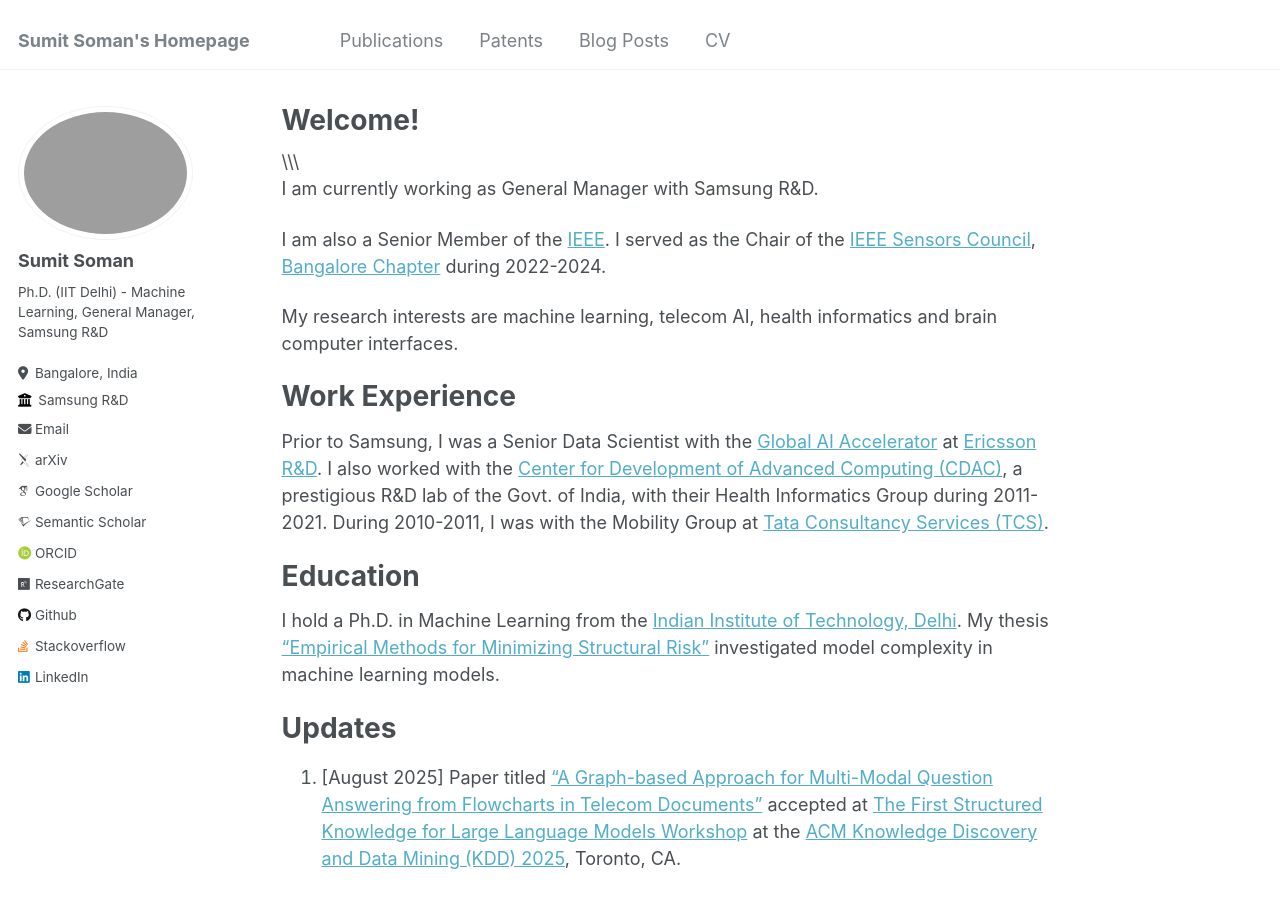
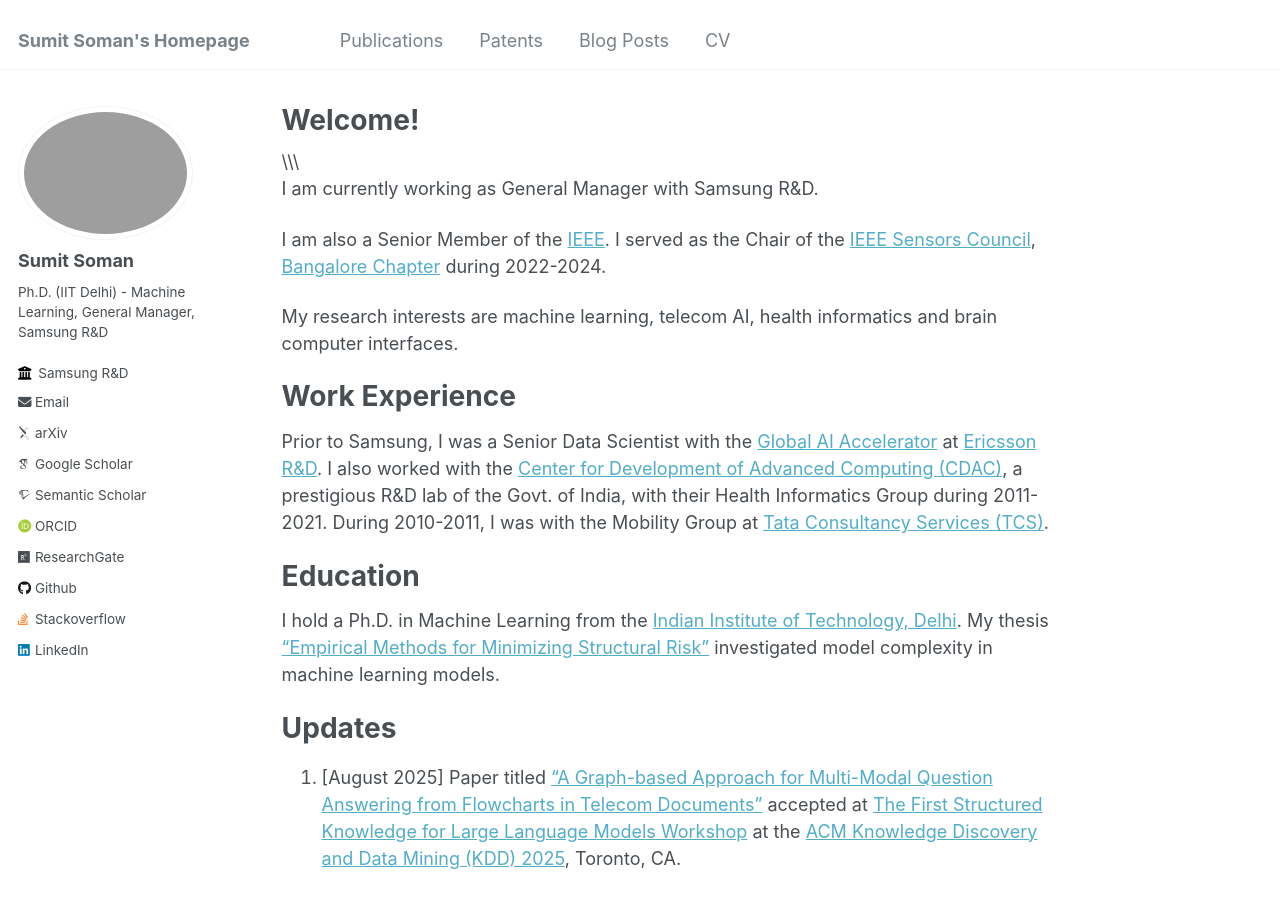
Before and after one commit to sumitsoman/sumitsoman.github.io, a Jekyll site: the page built from _pages/about.md, in a window 1280 px wide and 900 px high. Built offline with Jekyll 4.4.1, drawn with Linux system fonts in a browser that asks for light colours; some web fonts are replaced.

Commit message:
updating config

```diff
--- a/_config.yml
+++ b/_config.yml
@@ -26,7 +26,7 @@ author:
   name             : "Sumit Soman"
   pronouns         : # example: "she/her"
   bio              : "Ph.D. (IIT Delhi) - Machine Learning, General Manager, Samsung R&D"
-  location         : "Bangalore, India"
+  # location         : "Bangalore, India"
   employer         : "Samsung R&D"
   uri              : # URL
   email            : "sumitsoman@ieee.org"
```
